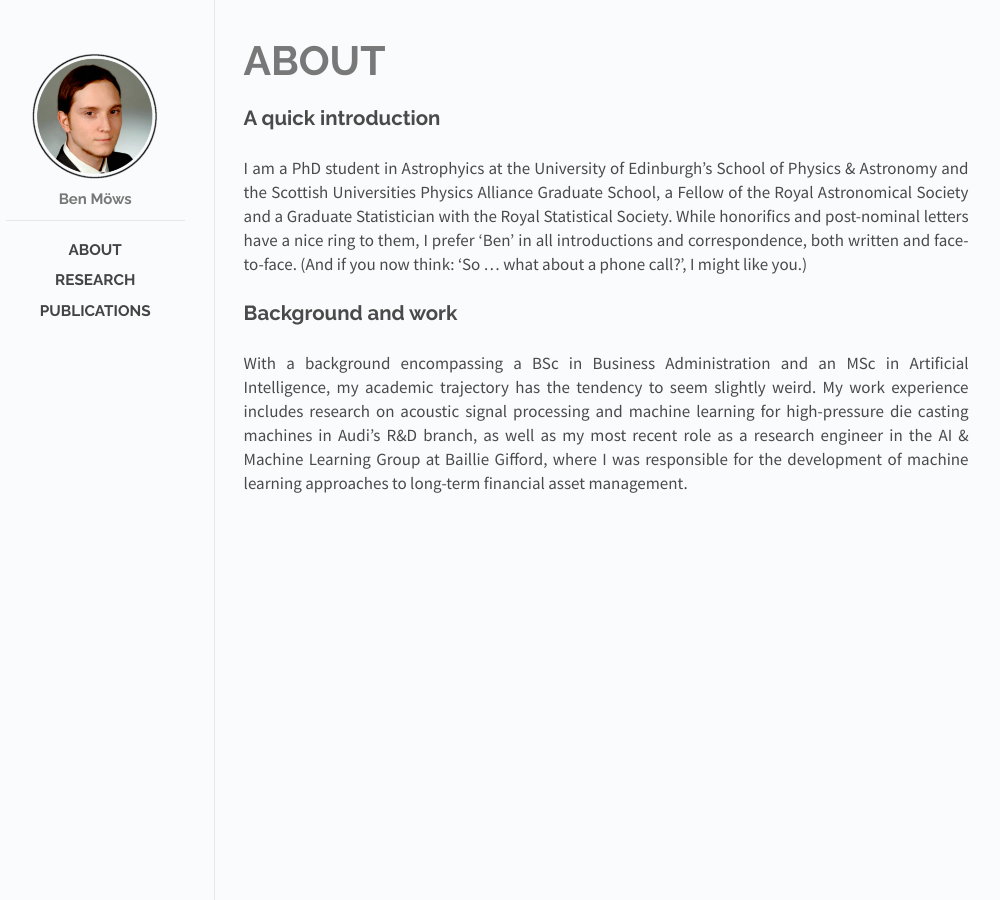
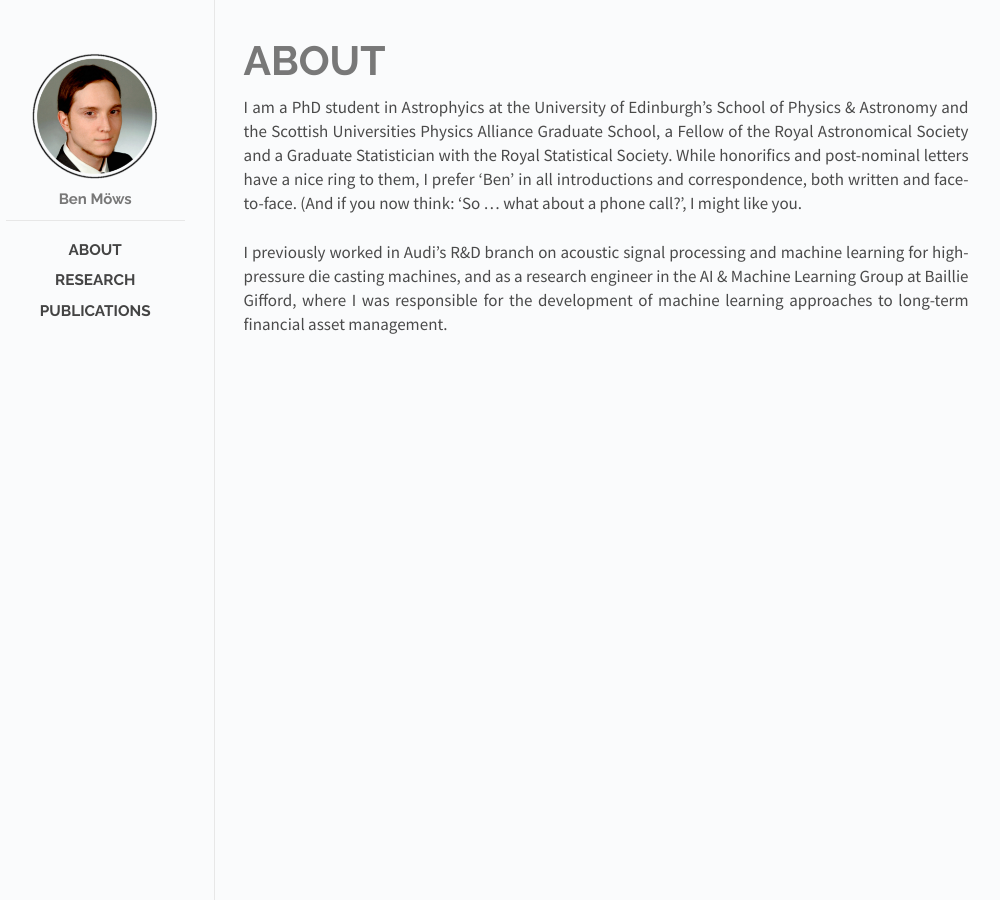
Before and after one commit to moews/moews.github.io, a Jekyll site: the page built from _posts/2017-03-27-about.md, in a window 1280 px wide. Shown: the whole page, without its empty margins (144-1144 px from the left). Built offline with Jekyll 4.4.1, drawn with Linux system fonts in a browser that asks for light colours.

Commit message:
Update 2017-03-27-about.md

```diff
--- a/_posts/2017-03-27-about.md
+++ b/_posts/2017-03-27-about.md
@@ -6,10 +6,6 @@ cover: cover.jpg
 categories: posts
 ---
 
-## A quick introduction
+I am a PhD student in Astrophyics at the University of Edinburgh's School of Physics & Astronomy and the Scottish Universities Physics Alliance Graduate School, a Fellow of the Royal Astronomical Society and a Graduate Statistician with the Royal Statistical Society. While honorifics and post-nominal letters have a nice ring to them, I prefer 'Ben' in all introductions and correspondence, both written and face-to-face. (And if you now think: 'So ... what about a phone call?', I might like you.
 
-I am a PhD student in Astrophyics at the University of Edinburgh's School of Physics & Astronomy and the Scottish Universities Physics Alliance Graduate School, a Fellow of the Royal Astronomical Society and a Graduate Statistician with the Royal Statistical Society. While honorifics and post-nominal letters have a nice ring to them, I prefer 'Ben' in all introductions and correspondence, both written and face-to-face. (And if you now think: 'So ... what about a phone call?', I might like you.)
-
-## Background and work
-
-With a background encompassing a BSc in Business Administration and an MSc in Artificial Intelligence, my academic trajectory has the tendency to seem slightly weird. My work experience includes research on acoustic signal processing and machine learning for high-pressure die casting machines in Audi's R&D branch, as well as my most recent role as a research engineer in the AI & Machine Learning Group at Baillie Gifford, where I was responsible for the development of machine learning approaches to long-term financial asset management.
+I previously worked in Audi's R&D branch on acoustic signal processing and machine learning for high-pressure die casting machines, and as a research engineer in the AI & Machine Learning Group at Baillie Gifford, where I was responsible for the development of machine learning approaches to long-term financial asset management.
```
